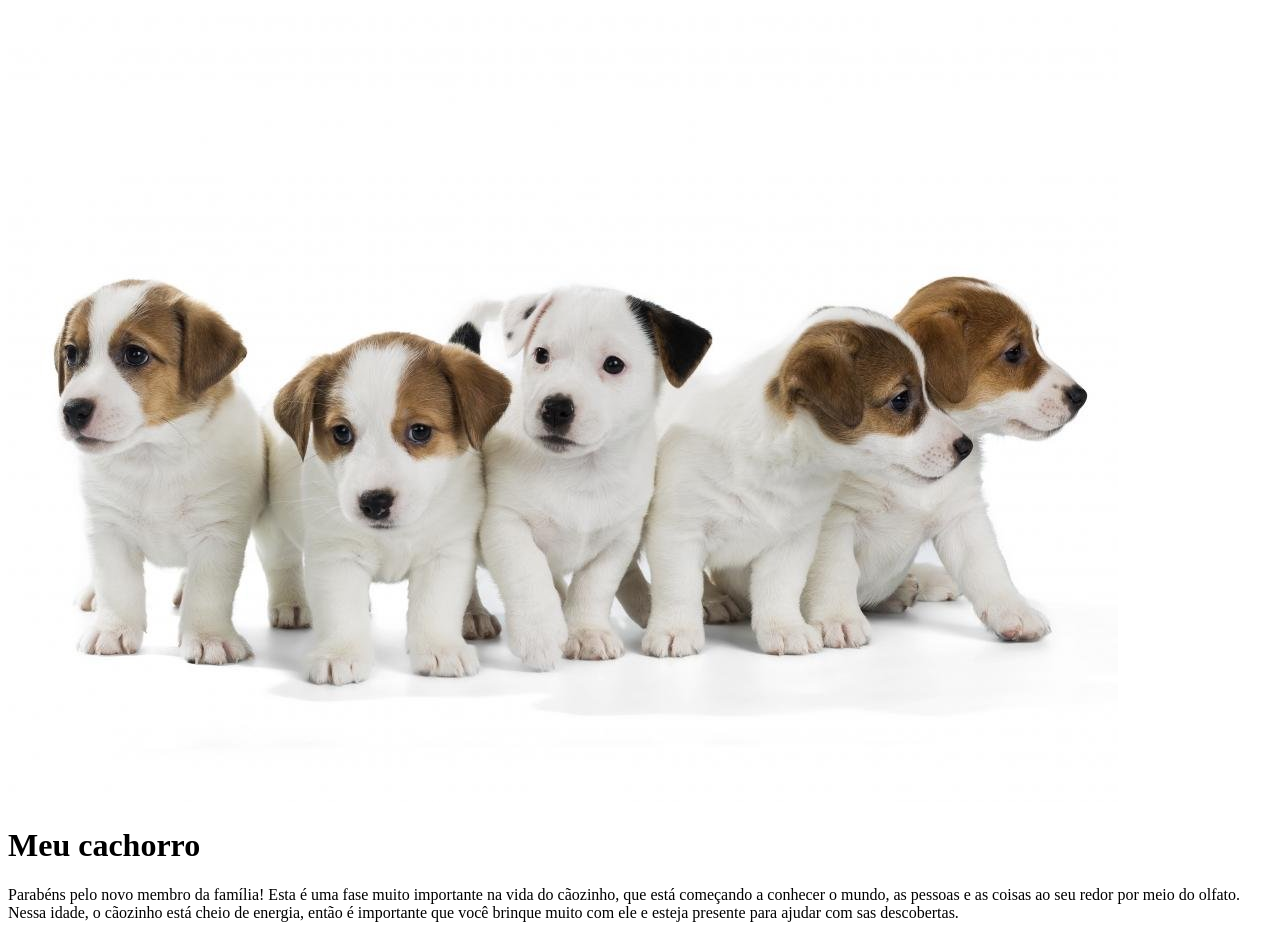
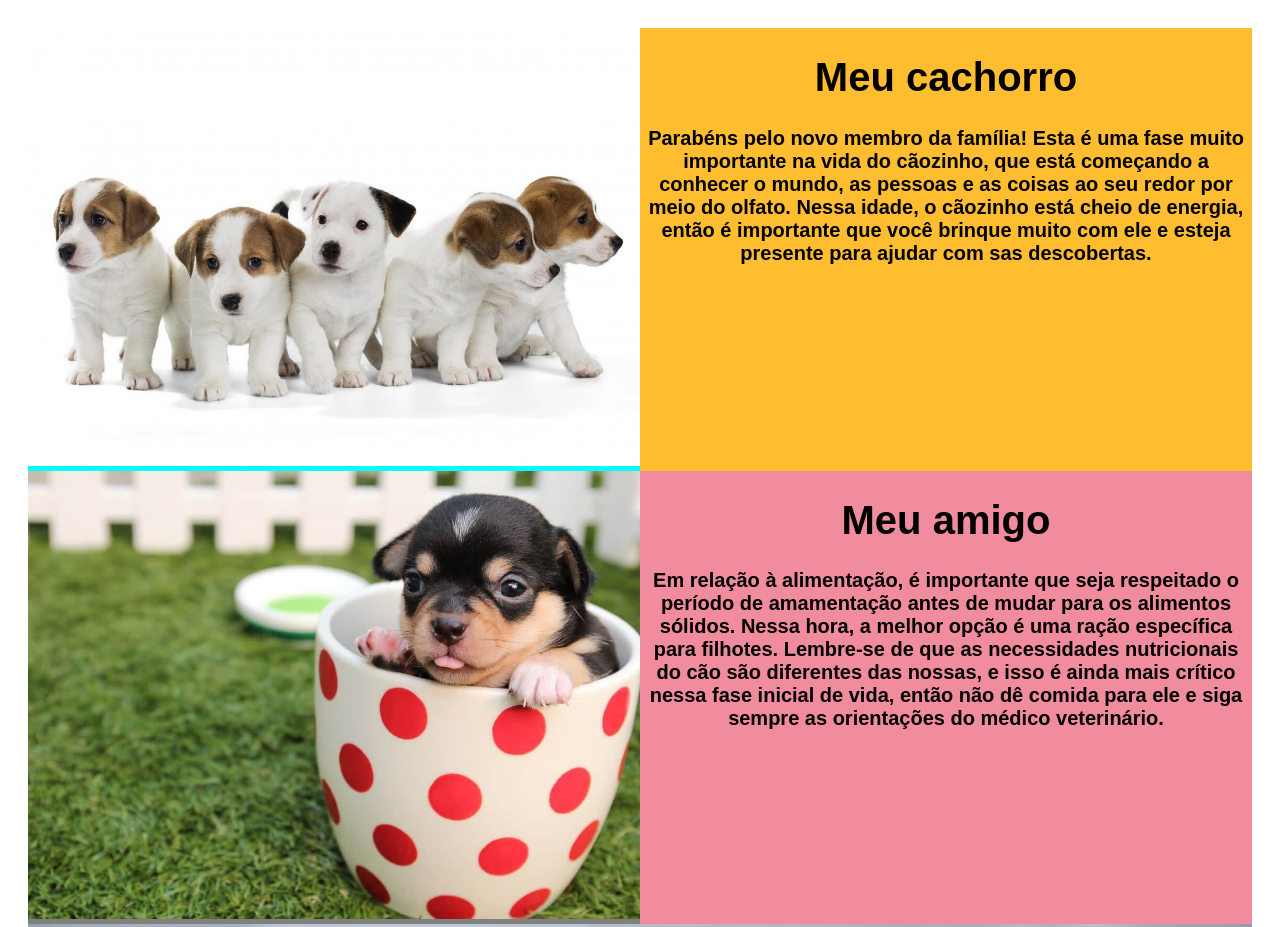
Before and after one commit to Yves-Botshimbo-Luana/Exercicio-Prof-Engel, a plain HTML site: page index.html in a window 1280 px wide. Shown: the top 927 px of the page. Drawn offline with Linux system fonts and the light colour scheme.

Commit message:
Primeiro commit

```diff
--- a/index.html
+++ b/index.html
@@ -5,23 +5,37 @@
     <meta http-equiv="X-UA-Compatible" content="IE=edge">
     <meta name="viewport" content="width=device-width, initial-scale=1.0">
     <title>Aula Prof Norma</title>
+    <link rel="stylesheet" href="style.css">
 </head>
 <body>
     <div class="amigo">
-        <img src="c2.jpg" alt="cachorro2">
+        <img src="c2.jpg" alt="cachorro2" class="c2">
     </div>
+    <div class="paragrafo1">
     <h1>Meu cachorro</h1>
-    <p>Parabéns pelo novo membro da família! Esta é uma fase muito importante na vida do cãozinho, que está começando a conhecer o mundo, as pessoas e as coisas ao seu redor por meio do olfato. Nessa idade, o cãozinho está cheio de energia, então é importante que você brinque muito com ele e esteja presente para ajudar com sas descobertas.</p>
+    <span>Parabéns pelo novo membro da família!
+        Esta é uma fase muito importante na vida do cãozinho,
+        que está começando a conhecer o mundo, as pessoas e as coisas
+        ao seu redor por meio do olfato. Nessa idade, o cãozinho está
+        cheio de energia, então é importante que você brinque muito com
+        ele e esteja presente para ajudar com sas descobertas.</spam>
+    </div>
     <div class="friend">
-        <img src="c1.jpg" alt="adoro">
+        <img src="c1.jpg" alt="adoro" class="c1">
+    </div>
+    <div class="paragrafo2">
     <h1>Meu amigo</h1>
-    <p>Em relação à alimentação, é importante que seja respeitado o período de amamentação antes de mudar para os alimentos sólidos. Nessa hora, a melhor opção é uma ração específica para filhotes. Lembre-se de que as necessidades nutricionais do cão são diferentes das nossas, e isso é ainda mais crítico nessa fase inicial de vida, então não dê comida para ele e siga sempre as orientações do médico veterinário.</p>
+    <spam>Em relação à alimentação, é importante que seja respeitado o período
+         de amamentação antes de mudar para os alimentos sólidos. Nessa hora,
+        a melhor opção é uma ração específica para filhotes.
+         Lembre-se de que as necessidades nutricionais do cão
+        são diferentes das nossas, e isso é ainda mais crítico nessa fase
+        inicial de vida, então não dê comida para ele e siga sempre
+         as orientações do médico veterinário.</spam>
     </div>
-    <div class="Ami">
-        <h1>Mon Ami</h1>
-        <img src="c3.jpeg" alt="parceiro">
-
-    </div>
+    <div class="ami">
+        <img src="c3.jpeg" alt="parceiro" class="c3">
+     </div>
 
 </body>
 </html>
--- a/style.css
+++ b/style.css
@@ -1,13 +1,40 @@
 body{
-    display: flexbox ;
-    background-color: yellow ;
-    contain: layout;
+    font-family: Arial, sans-serif;
+    font-size: 20px ;
+    font-weight: 700;
+    font-weight: bold;
+    padding: 20px;
+    text-align: center;
 }
+body{
+    display: grid;
+    grid-template-columns: 50% 50%;
+}
+
+
 .amigo{
- font-weight: 10px;
- font-size: 100;
- font-style: oblique;
- font-family: 'Lucida Sans', 'Lucida Sans Regular', 'Lucida Grande', 'Lucida Sans Unicode', Geneva, Verdana, sans-serif
+    background-color: aqua;
+}
+.paragrafo1{
+    background-color: rgb(255, 189, 47);
+    width: auto;
+}
 .friend{
-
- }
+    background-color: gray;
+}
+.paragrafo2{
+    background-color: rgb(240, 140, 157);
+    width: 100%;
+}
+.ami{
+    background-color: greenyellow;
+}
+.c2{
+    width: 100%;
+}
+.c1{
+    width: 110%;
+}
+.c3{
+    width: 200%;
+}
```
